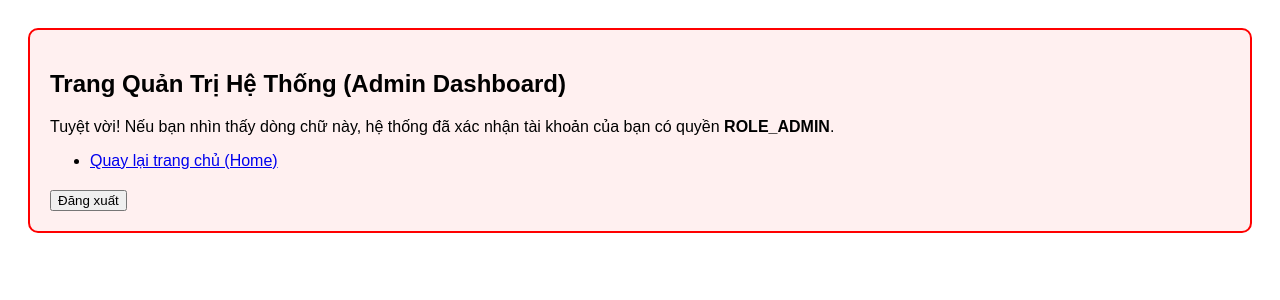
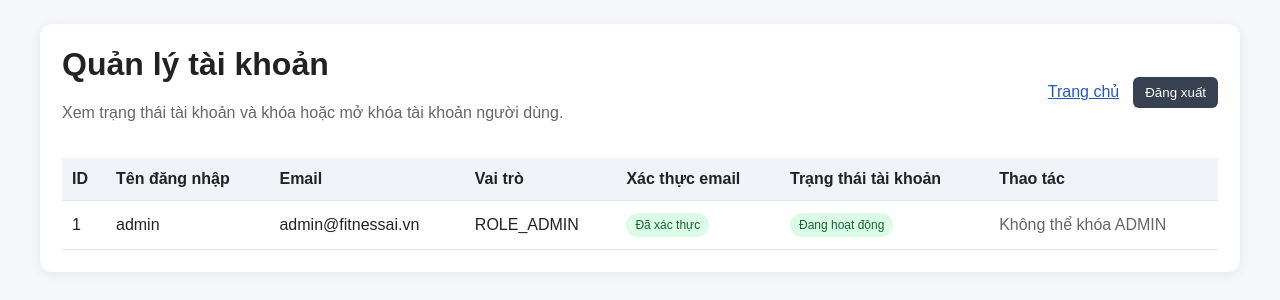
Before and after one commit to thaitu-code/OOP_Java_Project-, a Spring Boot app: page /admin/dashboard in a window 1280 px wide. Shown: the top 300 px of the page. Run offline with Spring Boot 4, Linux system fonts and the light colour scheme; a user stored in the database is signed in; some of the project's set-up classes (security, data sources, template engines, error pages and the like) are left out, and stand-ins take their place.

Commit message:
update admin dashboard

```diff
--- a/src/main/java/vn/id/fitnessai/controller/AdminController.java
+++ b/src/main/java/vn/id/fitnessai/controller/AdminController.java
@@ -1,7 +1,9 @@
 package vn.id.fitnessai.controller;
 
 import lombok.RequiredArgsConstructor;
+import org.springframework.security.core.Authentication;
 import org.springframework.stereotype.Controller;
+import org.springframework.ui.Model;
 import org.springframework.web.bind.annotation.GetMapping;
 import org.springframework.web.bind.annotation.PathVariable;
 import org.springframework.web.bind.annotation.PostMapping;
@@ -14,32 +16,45 @@ public class AdminController {
 
     private final UserRepository userRepository;
 
-    // Đường dẫn này bắt đầu bằng /admin/ nên Spring Security sẽ tự động yêu cầu quyền ADMIN
     @GetMapping("/admin/dashboard")
-    public String showAdminDashboard() {
-        // Trả về file giao diện có tên là admin_dashboard.html
+    public String showAdminDashboard(Model model) {
+        model.addAttribute("users", userRepository.findAll());
         return "admin_dashboard";
     }
 
     @PostMapping("/admin/users/{id}/lock")
-    public String lockUser(@PathVariable Long id) {
-        User user = userRepository.findById(id).orElseThrow(() -> new RuntimeException("User not found"));
+    public String lockUser(@PathVariable Long id, Authentication authentication) {
+        User user = userRepository.findById(id)
+                .orElseThrow(() -> new IllegalArgumentException("Không tìm thấy tài khoản."));
 
-        // Tránh Admin tự khóa mình hoặc khóa Admin khác
-        boolean isAdmin = user.getRoles().stream().anyMatch(r -> r.getName().equals("ROLE_ADMIN"));
-        if (!isAdmin) {
+        // Không cho phép khóa chính mình hoặc bất kỳ tài khoản quản trị nào.
+        boolean isAdmin = user.getRoles().stream()
+                .anyMatch(role -> "ROLE_ADMIN".equals(role.getName()));
+        boolean isCurrentUser = authentication != null
+                && user.getUsername().equals(authentication.getName());
+
+        if (!isAdmin && !isCurrentUser) {
             user.setLocked(true);
             userRepository.save(user);
         }
-        return "redirect:/admin/dashboard"; // Trở lại trang quản trị
+
+        return "redirect:/admin/dashboard";
     }
 
-    // Nút bấm mở khóa
     @PostMapping("/admin/users/{id}/unlock")
-    public String unlockUser(@PathVariable Long id) {
-        User user = userRepository.findById(id).orElseThrow(() -> new RuntimeException("User not found"));
-        user.setLocked(false);
-        userRepository.save(user);
+    public String unlockUser(@PathVariable Long id, Authentication authentication) {
+        User user = userRepository.findById(id)
+                .orElseThrow(() -> new IllegalArgumentException("Không tìm thấy tài khoản."));
+
+        // Không cho phép thao tác khóa/mở khóa tài khoản ADMIN.
+        boolean isAdmin = user.getRoles().stream()
+                .anyMatch(role -> "ROLE_ADMIN".equals(role.getName()));
+
+        if (!isAdmin) {
+            user.setLocked(false);
+            userRepository.save(user);
+        }
+
         return "redirect:/admin/dashboard";
     }
 }
--- a/src/main/resources/templates/admin_dashboard.html
+++ b/src/main/resources/templates/admin_dashboard.html
@@ -2,27 +2,103 @@
 <html xmlns:th="http://www.thymeleaf.org">
 <head>
     <meta charset="UTF-8">
-    <title>Quản trị hệ thống - FitnessAI</title>
+    <meta name="viewport" content="width=device-width, initial-scale=1">
+    <title>Quản lý tài khoản - FitnessAI</title>
     <style>
-        body { font-family: Arial, sans-serif; padding: 20px; }
-        .admin-box { border: 2px solid red; padding: 20px; border-radius: 10px; background-color: #fff0f0; }
+        * { box-sizing: border-box; }
+        body { font-family: Arial, sans-serif; margin: 0; padding: 24px; color: #222; background: #f5f7fb; }
+        .container { max-width: 1200px; margin: 0 auto; }
+        .panel { background: white; border-radius: 12px; padding: 22px; box-shadow: 0 2px 12px rgba(0,0,0,.07); }
+        h1 { margin-top: 0; }
+        .topbar { display: flex; justify-content: space-between; align-items: center; gap: 16px; flex-wrap: wrap; }
+        .links { display: flex; gap: 14px; align-items: center; }
+        a { color: #2457c5; }
+        table { width: 100%; border-collapse: collapse; margin-top: 20px; background: #fff; }
+        th, td { border-bottom: 1px solid #e5e7eb; padding: 12px 10px; text-align: left; vertical-align: middle; }
+        th { background: #f0f3f8; }
+        .status { display: inline-block; border-radius: 20px; padding: 5px 9px; font-size: 12px; white-space: nowrap; }
+        .locked { background: #fee2e2; color: #991b1b; }
+        .active { background: #dcfce7; color: #166534; }
+        .unverified { background: #fef3c7; color: #92400e; }
+        button { border: 0; border-radius: 6px; padding: 8px 12px; cursor: pointer; color: white; }
+        .lock-btn { background: #b91c1c; }
+        .unlock-btn { background: #15803d; }
+        .disabled-btn { background: #9ca3af; cursor: not-allowed; }
+        .action-form { display: inline; }
+        .table-wrap { overflow-x: auto; }
+        .muted { color: #666; }
+        @media (max-width: 650px) { body { padding: 12px; } .panel { padding: 14px; } th, td { padding: 9px 7px; } }
     </style>
 </head>
 <body>
+<div class="container">
+    <div class="panel">
+        <div class="topbar">
+            <div>
+                <h1>Quản lý tài khoản</h1>
+                <p class="muted">Xem trạng thái tài khoản và khóa hoặc mở khóa tài khoản người dùng.</p>
+            </div>
+            <div class="links">
+                <a th:href="@{/home}">Trang chủ</a>
+                <form th:action="@{/perform_logout}" method="post">
+                    <button type="submit" style="background:#374151">Đăng xuất</button>
+                </form>
+            </div>
+        </div>
 
-<div class="admin-box">
-    <h2>Trang Quản Trị Hệ Thống (Admin Dashboard)</h2>
-    <p>Tuyệt vời! Nếu bạn nhìn thấy dòng chữ này, hệ thống đã xác nhận tài khoản của bạn có quyền <strong>ROLE_ADMIN</strong>.</p>
-
-    <ul>
-        <li><a th:href="@{/home}">Quay lại trang chủ (Home)</a></li>
-    </ul>
-
-    <!-- Nút đăng xuất -->
-    <form th:action="@{/perform_logout}" method="post" style="margin-top: 20px;">
-        <button type="submit">Đăng xuất</button>
-    </form>
+        <div class="table-wrap">
+            <table>
+                <thead>
+                <tr>
+                    <th>ID</th>
+                    <th>Tên đăng nhập</th>
+                    <th>Email</th>
+                    <th>Vai trò</th>
+                    <th>Xác thực email</th>
+                    <th>Trạng thái tài khoản</th>
+                    <th>Thao tác</th>
+                </tr>
+                </thead>
+                <tbody>
+                <tr th:each="user : ${users}">
+                    <td th:text="${user.id}">1</td>
+                    <td th:text="${user.username}">username</td>
+                    <td th:text="${user.email}">email@example.com</td>
+                    <td>
+                        <span th:each="role, iter : ${user.roles}"
+                              th:text="${role.name + (iter.last ? '' : ', ')}">ROLE_USER</span>
+                    </td>
+                    <td>
+                        <span th:if="${user.enabled}" class="status active">Đã xác thực</span>
+                        <span th:unless="${user.enabled}" class="status unverified">Chưa xác thực</span>
+                    </td>
+                    <td>
+                        <span th:if="${user.locked}" class="status locked">Đã khóa</span>
+                        <span th:unless="${user.locked}" class="status active">Đang hoạt động</span>
+                    </td>
+                    <td>
+                        <span th:if="${#lists.contains(user.roles.![name], 'ROLE_ADMIN')}" class="muted">
+                            Không thể khóa ADMIN
+                        </span>
+                        <span th:unless="${#lists.contains(user.roles.![name], 'ROLE_ADMIN')}">
+                            <form th:if="${user.locked}" class="action-form"
+                                  th:action="@{/admin/users/{id}/unlock(id=${user.id})}" method="post">
+                                <button class="unlock-btn" type="submit">Mở khóa</button>
+                            </form>
+                            <form th:unless="${user.locked}" class="action-form"
+                                  th:action="@{/admin/users/{id}/lock(id=${user.id})}" method="post">
+                                <button class="lock-btn" type="submit">Khóa tài khoản</button>
+                            </form>
+                        </span>
+                    </td>
+                </tr>
+                <tr th:if="${#lists.isEmpty(users)}">
+                    <td colspan="7" class="muted">Chưa có tài khoản nào.</td>
+                </tr>
+                </tbody>
+            </table>
+        </div>
+    </div>
 </div>
-
 </body>
 </html>
```
Also changed, not shown: src/main/java/vn/id/fitnessai/config/SecurityConfig.java (+8 -1 lines), src/main/resources/templates/login.html (+9 -9 lines).
